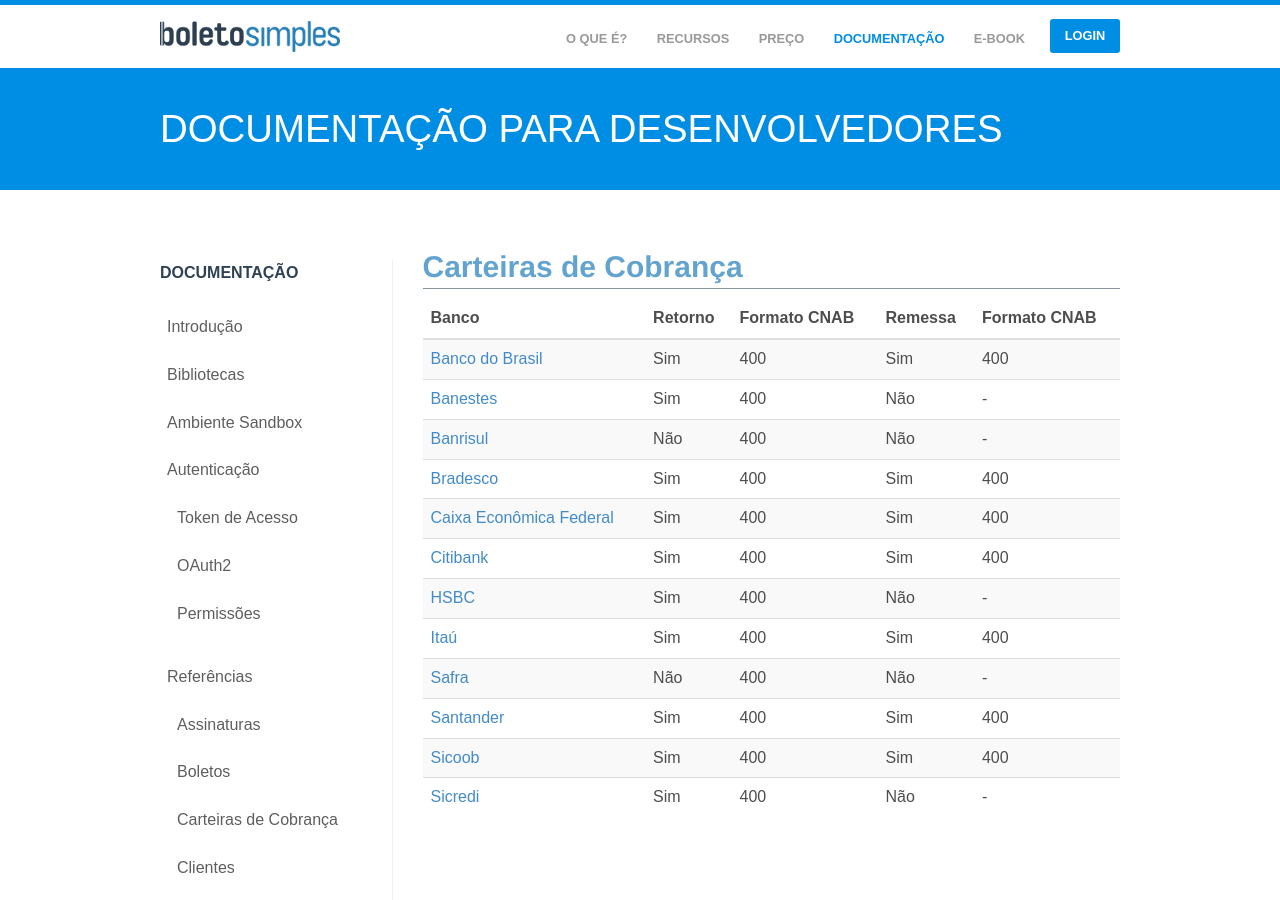
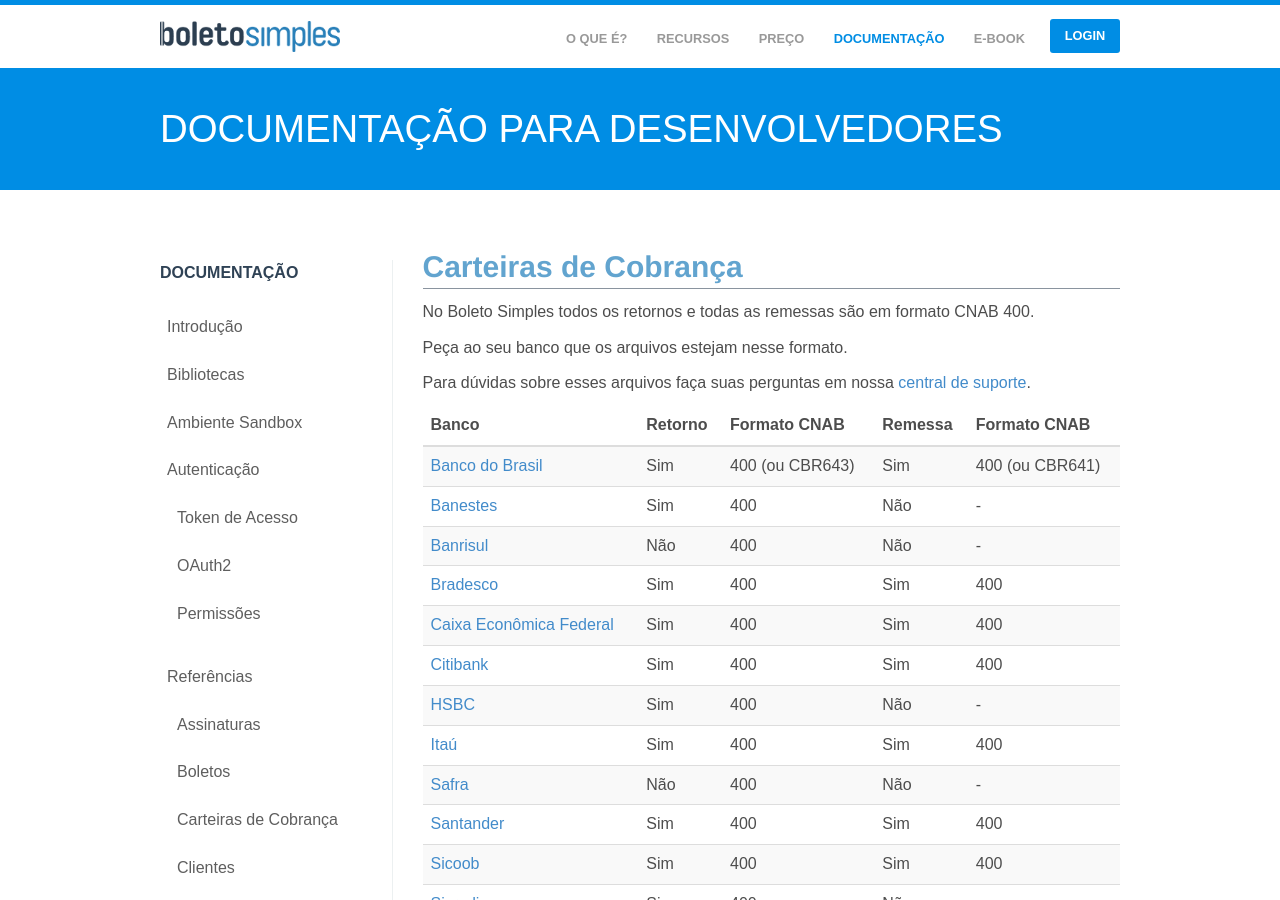
Before and after one commit to BoletoSimples/boletosimples-docs, a Jekyll site: the page built from bank_contracts/index.md, in a window 1280 px wide and 900 px high. Built offline with Jekyll 4.4.1, drawn with Linux system fonts in a browser that asks for light colours.

Commit message:
update cnabs formats

```diff
--- a/bank_contracts/index.md
+++ b/bank_contracts/index.md
@@ -6,9 +6,16 @@ en: /en/bank_contracts
 
 ## Carteiras de Cobrança
 
+No Boleto Simples todos os retornos e todas as remessas são em formato CNAB 400.
+
+Peça ao seu banco que os arquivos estejam nesse formato.
+
+Para dúvidas sobre esses arquivos faça suas perguntas em nossa [central de suporte](http://suporte.boletosimples.com.br).
+
+
 | Banco                                          | Retorno | Formato CNAB | Remessa | Formato CNAB
 | ---------------------------------------------- | ------- | ------------ | ------- | ------------
-| [Banco do Brasil](/bank_contracts/bb)          | Sim     | 400          | Sim     | 400
+| [Banco do Brasil](/bank_contracts/bb)          | Sim     | 400 (ou CBR643)         | Sim     | 400 (ou CBR641)
 | [Banestes](/bank_contracts/banestes)           | Sim     | 400          | Não     | -
 | [Banrisul](/bank_contracts/banrisul)           | Não     | 400          | Não     | -
 | [Bradesco](/bank_contracts/bradesco)           | Sim     | 400          | Sim     | 400
```
Also changed, not shown: index.md (+1 -1 lines).
